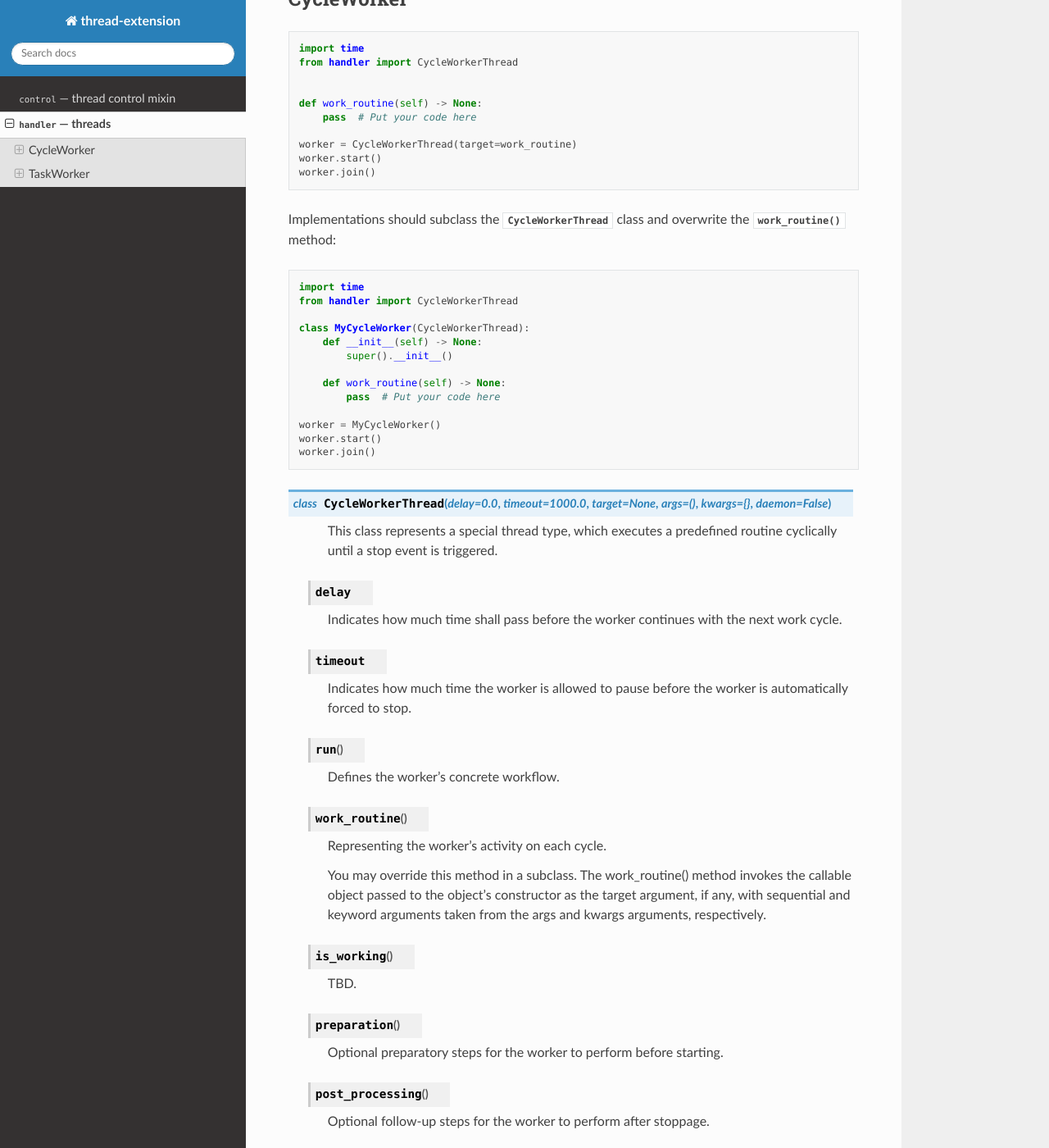
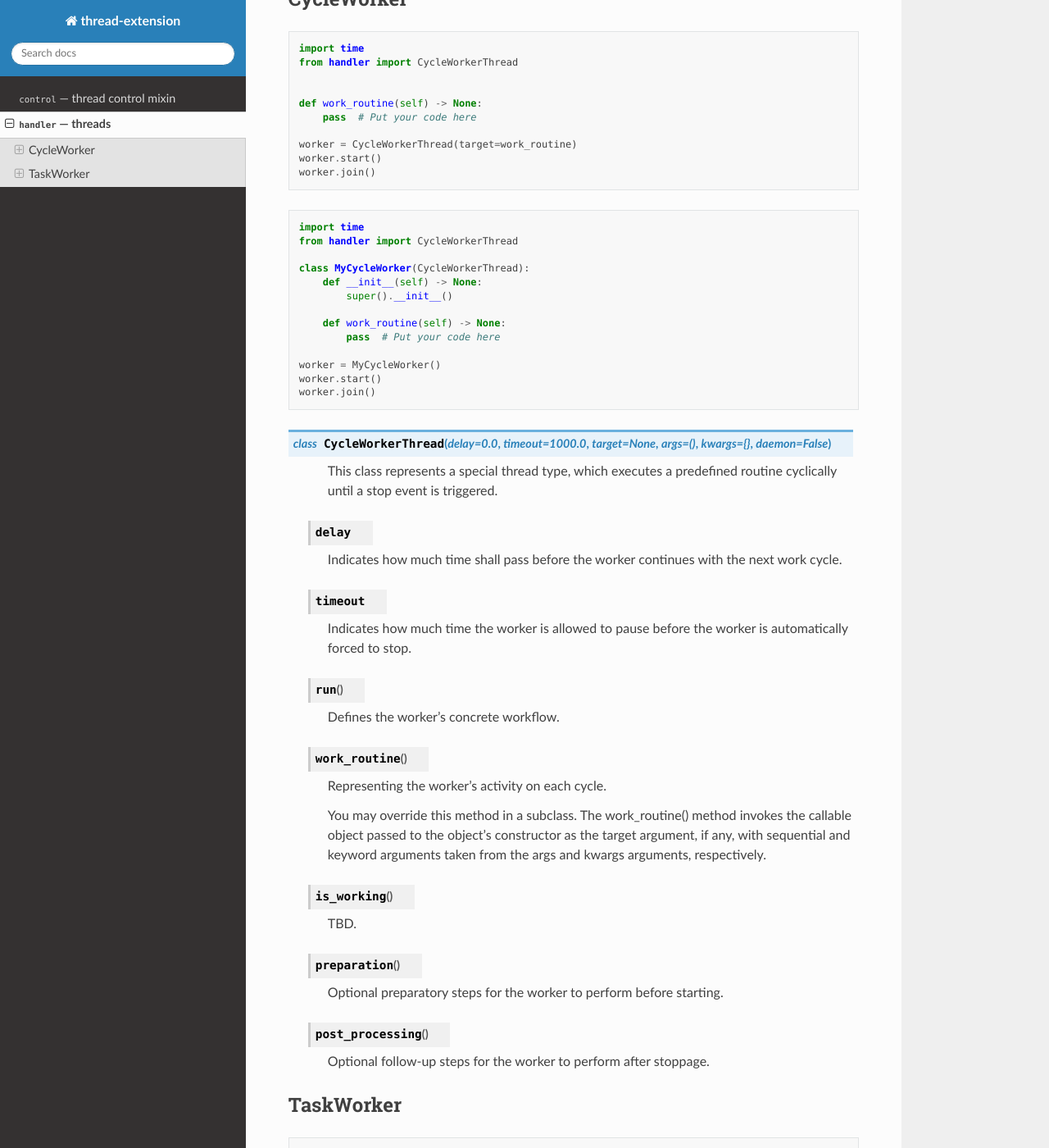
Before and after one commit to bauerch/thread-extension, a Sphinx documentation site: the page built from docs/handler.rst, in a window 1280 px wide and 1400 px high, scrolled down 231 px. Shown: the whole window at 82% size. Built offline with Sphinx 7.4.7 and the Read the Docs theme 2.0.0, drawn with Linux system fonts in a browser that asks for light colours; some of the changed text lies outside the part shown.

Commit message:
Update documentation

```diff
--- a/docs/handler.rst
+++ b/docs/handler.rst
@@ -20,9 +20,6 @@ CycleWorker
    worker = CycleWorkerThread(target=work_routine)
    worker.start()
    worker.join()
-
-Implementations should subclass the :class:`CycleWorkerThread` class and
-overwrite the :meth:`~CycleWorkerThread.work_routine` method:
 
 .. code-block:: python
 
@@ -84,8 +81,6 @@ overwrite the :meth:`~CycleWorkerThread.work_routine` method:
 
 TaskWorker
 ----------
-Implementations should subclass the :class:`TaskWorkerThread` class and
-overwrite the :meth:`~TaskWorkerThread.work_on_task` method:
 
 .. code-block:: python
 
```
